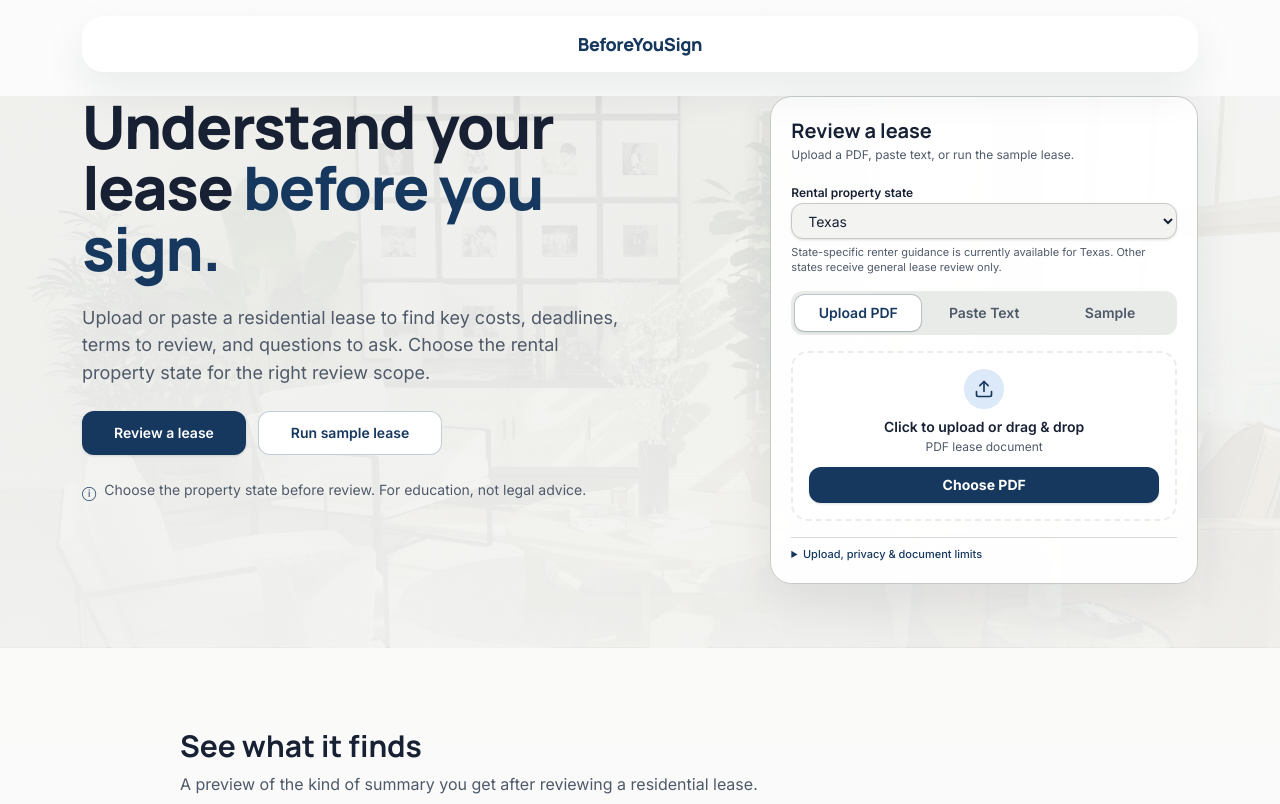
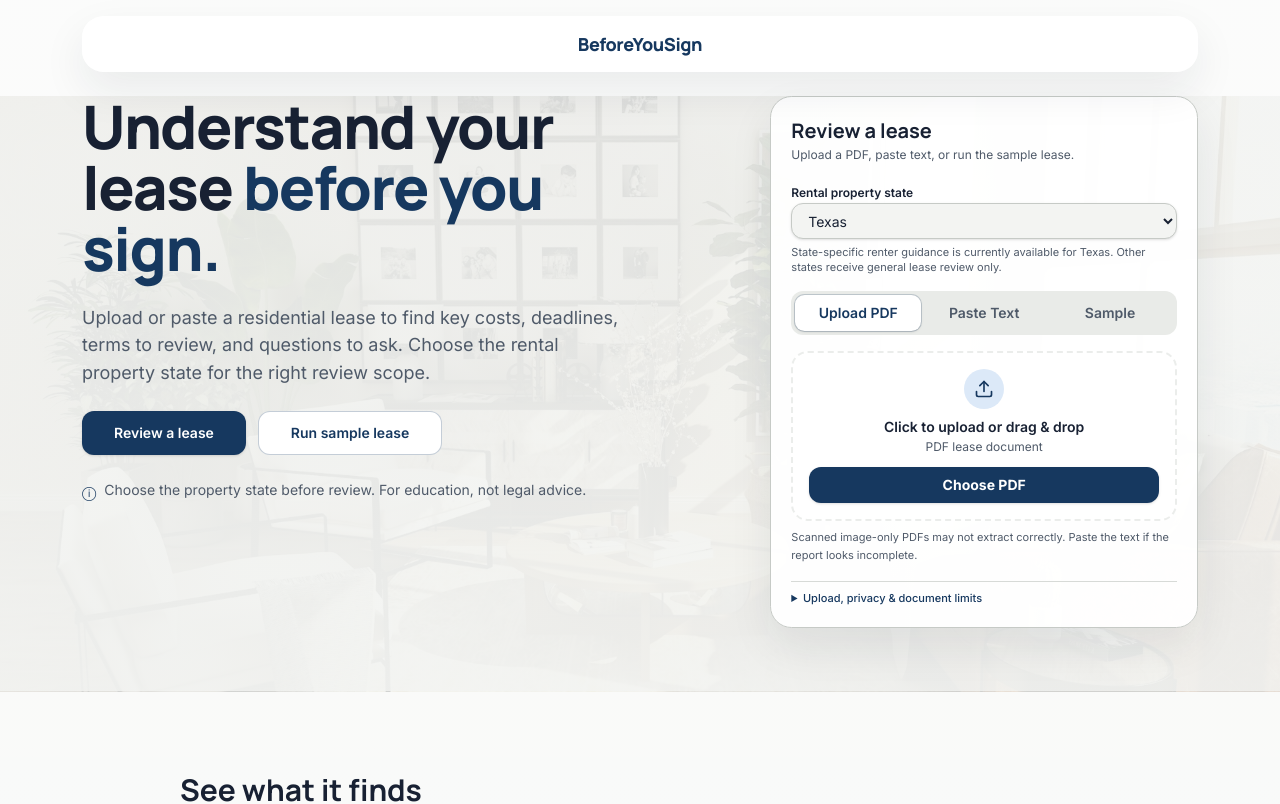
Before and after one commit to ChimdumebiNebolisa/BeforeYouSign, a Next.js app: page / in a window 1280 px wide. Shown: the top 804 px of the page. Built offline with nearby package versions, Linux system fonts and the light colour scheme.

Commit message:
Keep scanned PDF notice visible

```diff
--- a/src/components/beforeyousign/landing-intake-card.tsx
+++ b/src/components/beforeyousign/landing-intake-card.tsx
@@ -4,7 +4,7 @@
 import { PasteTextDialog } from "@/components/beforeyousign/paste-text-dialog";
 import { SampleLeaseCta } from "@/components/beforeyousign/sample-lease-cta";
 import { STATE_OPTIONS, type StateCode } from "@/lib/jurisdiction/states";
-import { OCR_WARNING, PRIVACY_CONTINUE_LINE, UPLOAD_LIMITS_NOTE } from "@/lib/public-copy";
+import { PRIVACY_CONTINUE_LINE, UPLOAD_LIMITS_NOTE } from "@/lib/public-copy";
 import { useRef } from "react";
 
 export type IntakeTab = "upload" | "paste" | "sample";
@@ -136,7 +136,6 @@
         <div className="space-y-2 pt-2 leading-relaxed">
           <p>{PRIVACY_CONTINUE_LINE}</p>
           <p>{UPLOAD_LIMITS_NOTE}</p>
-          <p>{OCR_WARNING}</p>
         </div>
       </details>
     </div>
--- a/src/components/beforeyousign/upload-lease-cta.tsx
+++ b/src/components/beforeyousign/upload-lease-cta.tsx
@@ -2,6 +2,7 @@
 
 import { useId, useRef, useState } from "react";
 import { Upload } from "lucide-react";
+import { OCR_WARNING } from "@/lib/public-copy";
 import { ANALYSIS_LIMITS } from "@/lib/analysis/limits";
 
 export function UploadLeaseCta({ onStartUpload }: { onStartUpload: (file: File) => void }) {
@@ -88,6 +89,8 @@
         </button>
       </div>
 
+      <p className="mt-2 text-[11px] leading-relaxed text-muted-foreground">{OCR_WARNING}</p>
+
       {errorMessage ? (
         <p className="mt-3 text-sm font-medium text-destructive" role="alert">
           {errorMessage}
```
